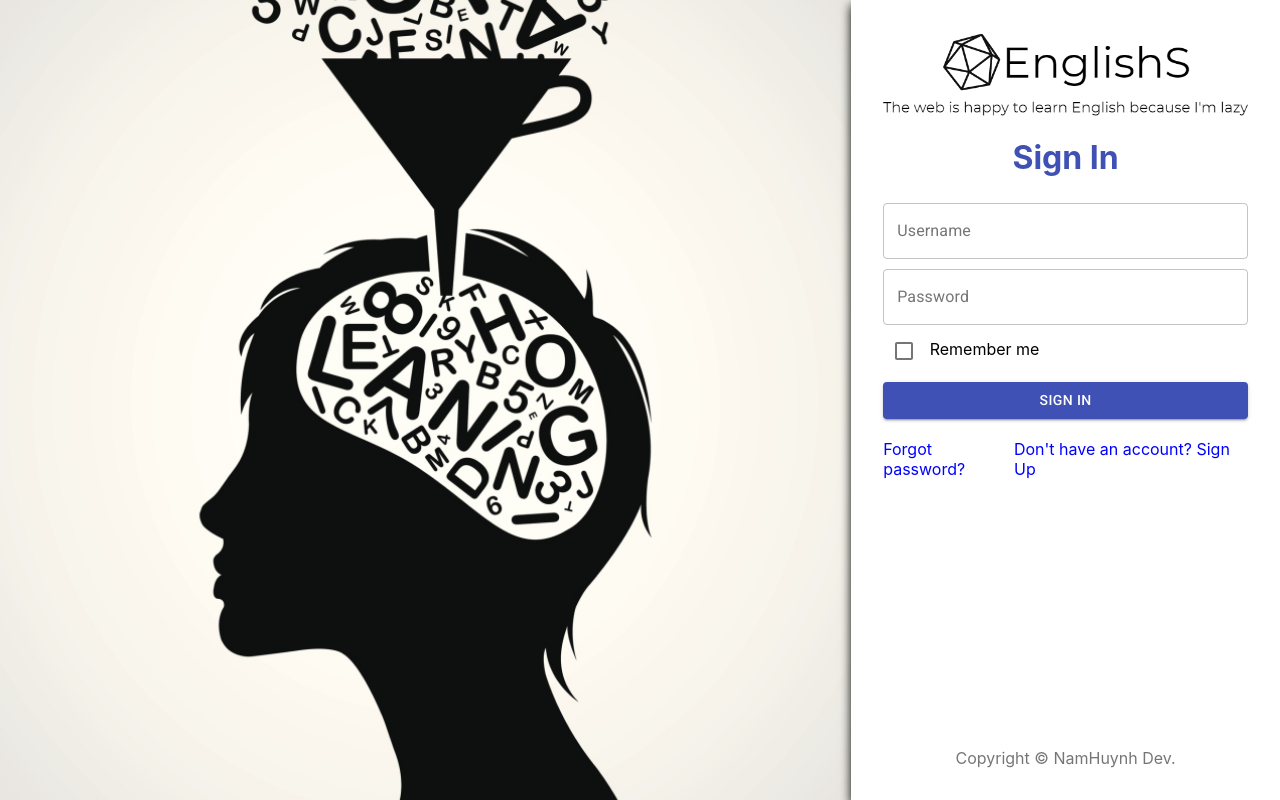
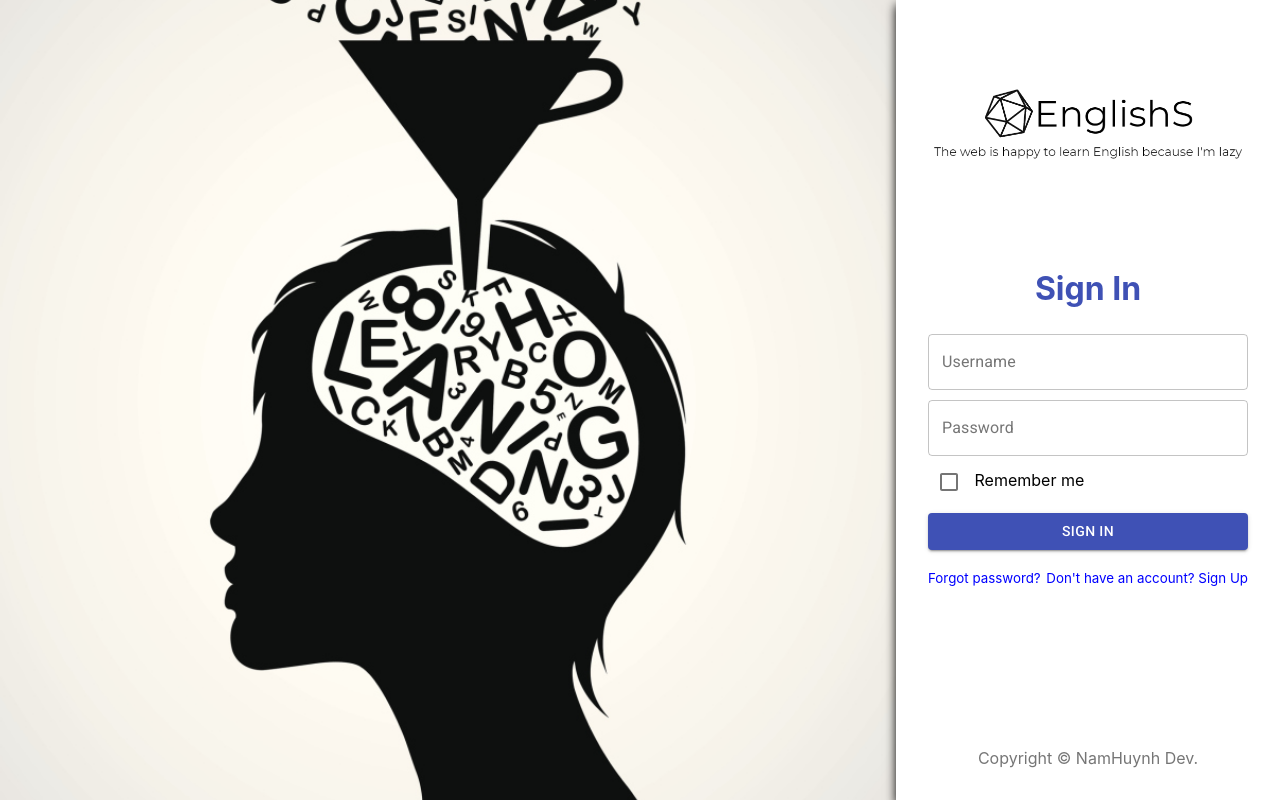
Before and after one commit to NamHuynh98/social-network-study-english, a React (Create React App) app: page / in a window 1280 px wide. Built offline with nearby package versions, Linux system fonts and the light colour scheme.

Commit message:
add transition

```diff
--- a/src/components/Sign In/SignIn.scss
+++ b/src/components/Sign In/SignIn.scss
@@ -1,4 +1,6 @@
 .sign-in__container {
+  padding: 0 2rem;
+  width: calc(50% - 4rem);
 	h1 {
 		color: #3f51b5;
 	}
@@ -16,7 +18,8 @@
 		.link_wrapper {
 			justify-content: space-between;
 			display: flex;
-			margin: 10px 0;
+      margin: 10px 0;
+      font-size: smaller;
 			div {
 				color: blue;
 				cursor: pointer;
--- a/src/components/Sign Up/SignUp.scss
+++ b/src/components/Sign Up/SignUp.scss
@@ -1,4 +1,6 @@
 .sign-up__container {
+  padding: 0 2rem;
+  width: calc(50% - 4rem);
 	h1 {
 		color: #3f51b5;
 	}
@@ -20,7 +22,8 @@
 			margin: 10px 0;
 		}
 		.link_wrapper {
-			text-align: right;
+      text-align: right;
+      font-size: smaller;
 			div {
 				cursor: pointer;
 				color: blue;
--- a/src/containers/Auth/Authorization.js
+++ b/src/containers/Auth/Authorization.js
@@ -16,17 +16,29 @@ export default class Authorization extends Component {
 			isSignIn: !this.state.isSignIn
 		})
 	}
+	changePage = () => {
+		return this.state.isSignIn ? { marginLeft: "0%" } : { marginLeft: "-100%" }
+	}
+
 	render() {
 		return (
 			<div className="Authorization__container">
 				<div className="background"></div>
 				<div className="content-form__wrapper">
 					<img alt="logo" className="logo" src={Banner} />
-					{this.state.isSignIn ? (
-						<SignIn onChangePage={this.onChangePage} />
-					) : (
-						<SignUp onChangePage={this.onChangePage} />
-					)}
+					<div className="inner">
+						<div
+							className="slide-page"
+							style={
+								this.state.isSignIn
+									? { marginLeft: "0%" }
+									: { marginLeft: "-100%" }
+							}
+						>
+							<SignIn onChangePage={this.onChangePage} />
+							<SignUp onChangePage={this.onChangePage} />
+						</div>
+					</div>
 					<div className="footer">Copyright © NamHuynh Dev.</div>
 				</div>
 			</div>
--- a/src/containers/Auth/Authorization.scss
+++ b/src/containers/Auth/Authorization.scss
@@ -15,12 +15,20 @@
 		box-shadow: 0 5px 10px;
 		width: 30%;
 		height: 100%;
-    padding: 0 2rem;
     display: flex;
     flex-direction: column;
 		.logo {
-			margin-top: 2rem;
-			width: 100%;
+      width: 80%;
+      margin: auto;
+    }
+    .inner{
+      overflow: hidden;
+      .slide-page{
+        display: flex;
+        width: 200%;
+        transition: all 0.5s ease-in-out 0s;
+        // property / duration / timing-function (linear, ease, ease-in, ease-out, ease-in-out) / delay
+      }
     }
     .footer {
 			color: rgba(0, 0, 0, 0.54);
```
